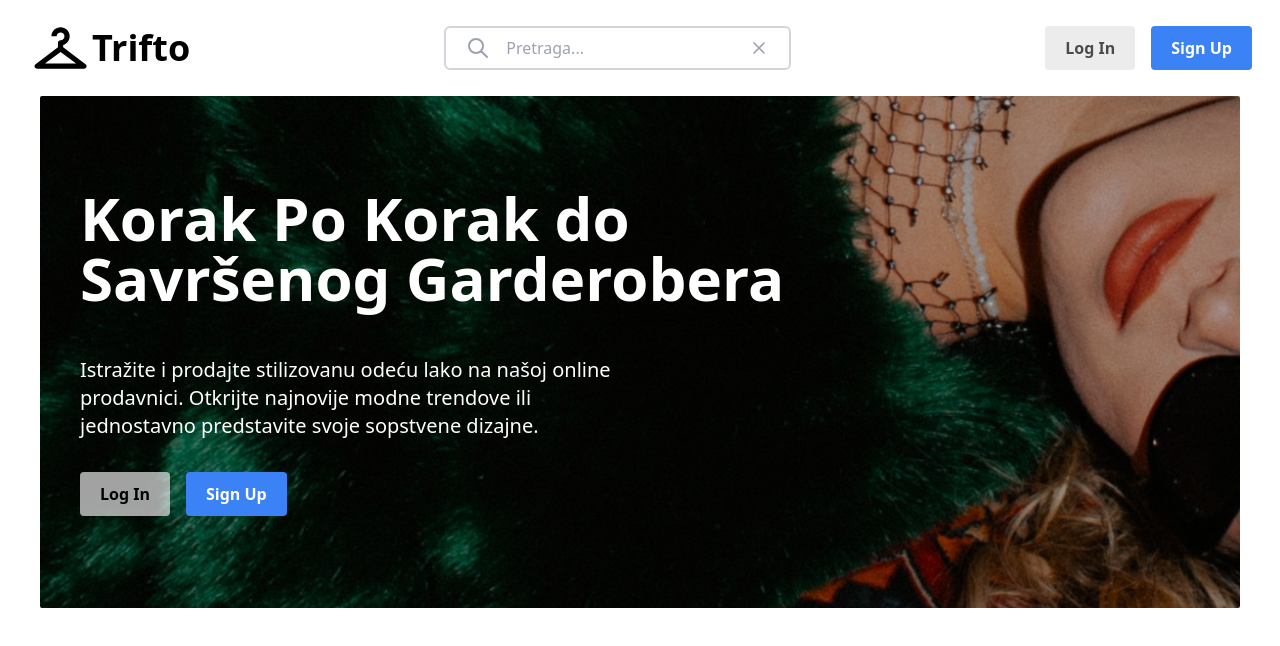
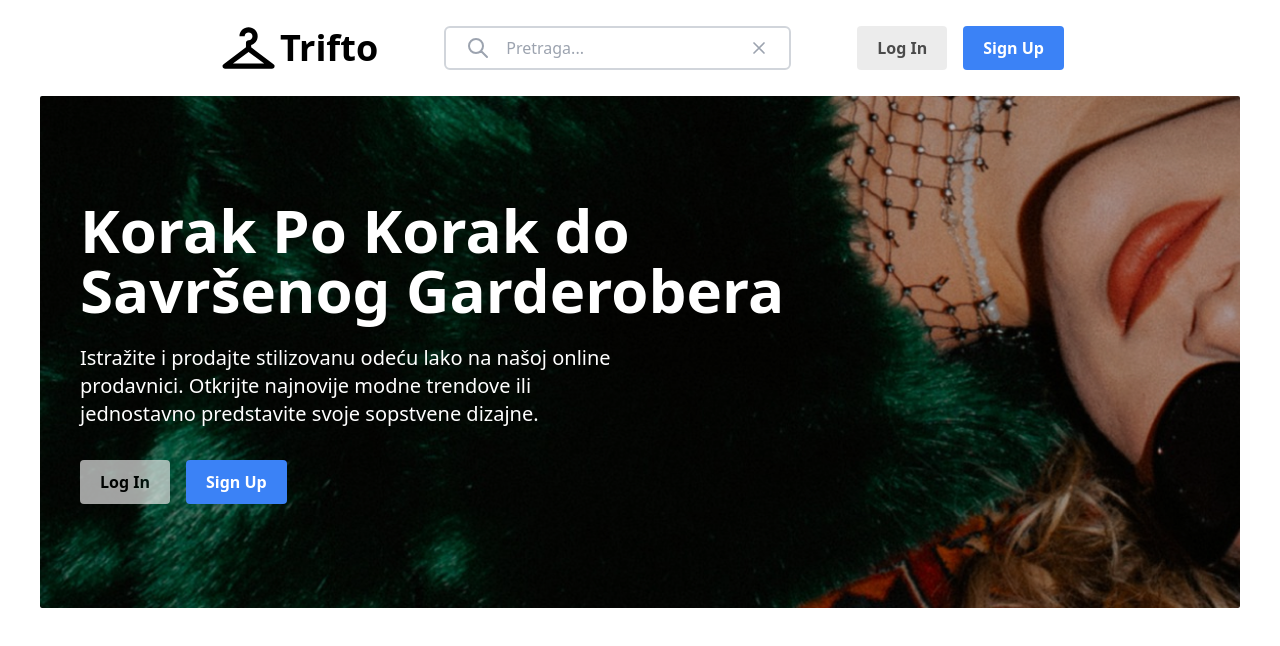
Before and after one commit to AttilaFeher/Trifto, a React (Vite) app: page /products in a window 1280 px wide. Shown: the top 646 px of the page. Built offline with nearby package versions, Linux system fonts and the light colour scheme.

Commit message:
tailwind

```diff
--- a/src/components/Header.tsx
+++ b/src/components/Header.tsx
@@ -15,7 +15,7 @@ function Header() {
   const { isAuthenticated } = useUser();
 
   return (
-    <header className="mx-3 flex h-24 items-center justify-between px-4">
+    <header className="mx-[200px] flex h-24 items-center justify-between px-4">
       <Logo />
       <SearchBar />
       {isAuthenticated ? (
--- a/src/components/Hero.tsx
+++ b/src/components/Hero.tsx
@@ -8,12 +8,12 @@ function Hero() {
   const { isAuthenticated } = useUser();
   return (
     <div
-      className="flex h-[32rem] items-center rounded-sm bg-no-repeat"
+      className=" flex h-[32rem] items-center rounded-sm bg-no-repeat"
       style={{ backgroundImage: 'url(../../public/HeroImage.png)' }}
     >
       <div className="mx-auto flex max-w-[1280px] flex-col text-white">
         <div className="px-10">
-          <Heading type="h1" className="pb-12">
+          <Heading type="h1" className="pb-6">
             Korak Po Korak do <br /> Savršenog Garderobera
           </Heading>
           <p className="w-1/2 pb-8 text-xl">
```
Also changed, not shown: public/HeroImage.png.
